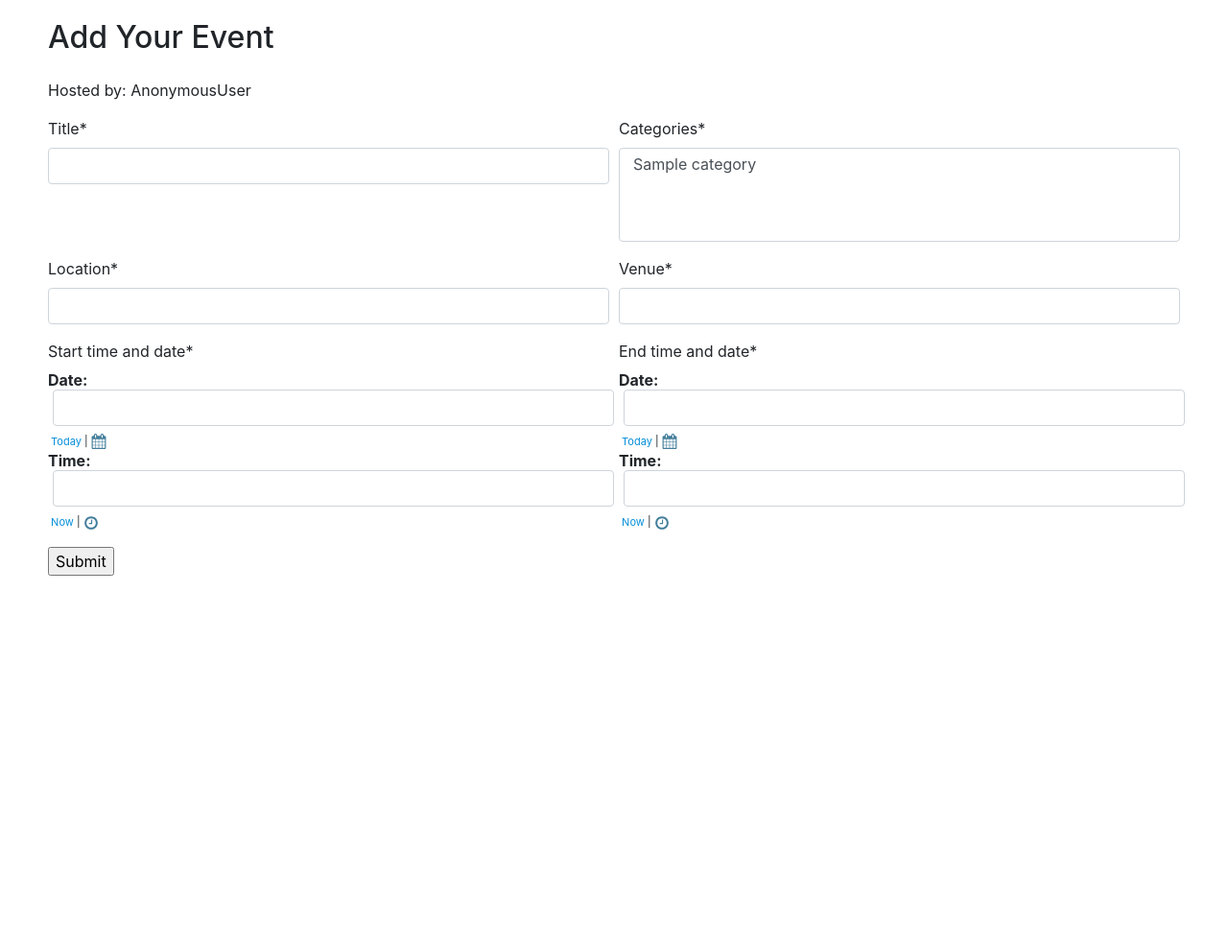
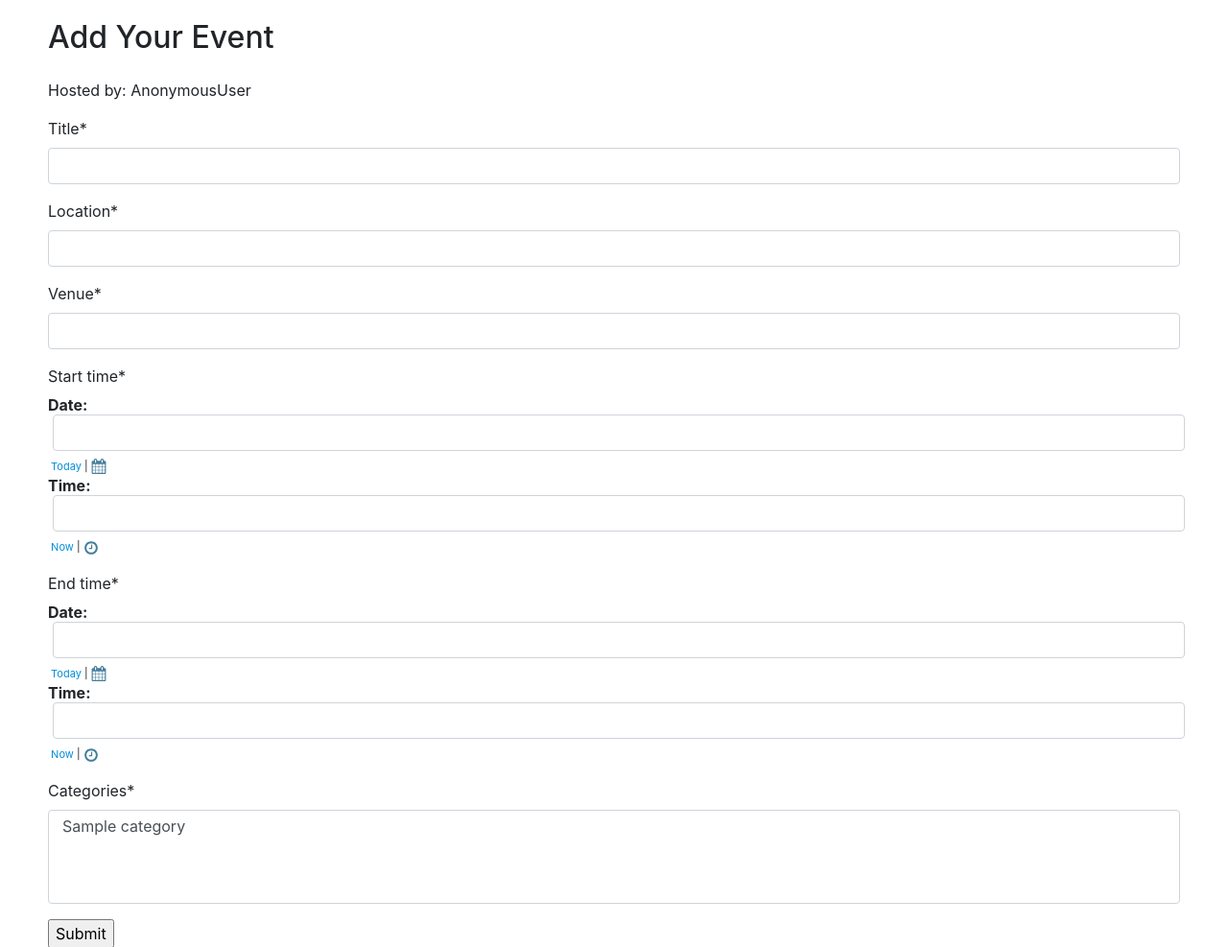
Before and after one commit to roxbarn/free-event-finder, a Django app: page /event-finder/addeventcreateview/ in a window 1280 px wide. Shown: the part 147-1134 px from the top of the page at 96% size. Before the commit the page ends 747 px from the top, so only its background shows below. Run offline with Django 3.2, Linux system fonts and the light colour scheme; tables that the repository leaves empty hold one stand-in row (values such as "Sample post"); some libraries are stand-ins or nearby versions.

Commit message:
branching

```diff
--- a/eventFinderApp/forms.py
+++ b/eventFinderApp/forms.py
@@ -1,12 +1,15 @@
-from django.forms import ModelForm
+from django.forms import ModelForm, SplitDateTimeField
 from django.contrib.admin import widgets
 from .models import Event, Category, Account
 
 
 class EventForm(ModelForm):
+    start_time = SplitDateTimeField(widget=widgets.AdminSplitDateTime())
+    end_time = SplitDateTimeField(widget=widgets.AdminSplitDateTime())
 
     class Meta:
         model = Event
+        exclude = ['host']
         fields = [
             'host',
             'title',
@@ -16,10 +19,6 @@ class EventForm(ModelForm):
             'end_time',
             'categories'
             ]
-        widgets = {
-            'start_time': widgets.AdminSplitDateTime,
-            'end_time': widgets.AdminSplitDateTime,
-        }
 
 
 class AccountForm(ModelForm):
--- a/eventFinderApp/models.py
+++ b/eventFinderApp/models.py
@@ -12,6 +12,7 @@ class Event(models.Model):
     end_time = models.DateTimeField('end time and date')
     categories = models.ManyToManyField('Category', related_name='events')
     host = models.ForeignKey(User, on_delete=models.CASCADE, default=None)
+    # host = models.ForeignKey(User, related_name = 'hosting_events', on_delete=models.DO_NOTHING)
 
     def __str__(self):
         return self.title
--- a/eventFinderApp/serializers.py
+++ b/eventFinderApp/serializers.py
@@ -4,4 +4,4 @@ from .models import Event
 class EventSerializer(serializers.ModelSerializer):
     class Meta:
         model = Event
-        fields = ['title', 'location', 'start_time', 'end_time', 'categories', 'host', 'venue']
+        fields = ['id','title', 'location', 'start_time', 'end_time', 'categories', 'host', 'venue']
--- a/eventFinderApp/templates/eventFinderApp/addevent.html
+++ b/eventFinderApp/templates/eventFinderApp/addevent.html
@@ -7,38 +7,15 @@
 <h2>Add Your Event</h2>
 
 
-  <form action="{% url 'eventFinderApp:addevent' %}" method="post">
+<form action="" method="post">
+<br>
+<p> Hosted by: {{request.user}}<p>
     {{ form.media }}
     {% csrf_token %}
-    <br>
-<p> Hosted by: {{request.user}}<p>
+    {{ form|crispy }}
+    <input type="submit" value="Submit">
+</form>
 
-    <div class="form-row">
-    <div class="form-group col-md-6 mb-0">
-    {{ form.title|as_crispy_field }}
-    </div>
-      <div class="form-group col-md-6 mb-0">
-    {{ form.categories|as_crispy_field }}
-    </div>
-    </div>
-    <div class="form-row">
-      <div class="form-group col-md-6 mb-0">
-        {{ form.location|as_crispy_field }}
-      </div>
-      <div class="form-group col-md-6 mb-0">
-        {{ form.venue|as_crispy_field }}
-      </div>
-    </div>
-    <div class="form-row">
-      <div class="form-group col-md-6 mb-0">
-        {{ form.start_time|as_crispy_field }}
-      </div>
-      <div class="form-group col-md-6 mb-0">
-        {{ form.end_time|as_crispy_field }}
-      </div>
-    </div>
-    <input type="submit" value="Submit">
-  </form>
 
 
 {% endblock %}
--- a/eventFinderApp/templates/eventFinderApp/event.html
+++ b/eventFinderApp/templates/eventFinderApp/event.html
@@ -15,7 +15,7 @@
 {% endfor %}
 
 
-{% if user.is_authenticated %}
+{% if user.is_authenticated and user == event.host %}
     <a href="{% url 'eventFinderApp:editevent' pk=event.pk %}"><button>Edit Event</button></a>
 
 {% else %}
--- a/eventFinderApp/templates/eventFinderApp/index.html
+++ b/eventFinderApp/templates/eventFinderApp/index.html
@@ -26,4 +26,6 @@
         <p>No events are available.</p>
     {% endif %}
 
+
+
 {% endblock %}
--- a/eventFinderApp/urls.py
+++ b/eventFinderApp/urls.py
@@ -9,13 +9,9 @@ urlpatterns = [
     path('', views.IndexView.as_view(), name='index'),
     # event-finder/1
     path('<int:pk>/', views.EventView.as_view(), name='event'),
-    # event-finder/my-account
     # path('account/', views.AccountView.as_view(), name='account'),
     path('account/', views.account, name='account'),
     # event-finder/addevent
-    # path('addevent/', views.addevent, name='addevent'),
-    # path('addeventview/', views.AddEventView.as_view(), name='addeventview'),
-    # path('addeventview2/', views.AddEventView2.as_view(), name='addeventview'),
     path('addeventcreateview/', views.AddEventCreateView.as_view(), name='addevent'),
     path('<int:pk>/event_edit/', views.EditEvent.as_view(), name='editevent'),
 
```
Also changed, not shown: eventFinderApp/views.py (+9 -2 lines), eventFinderApp/templates/eventFinderApp/detailsBox.html (line endings or trailing spaces).
